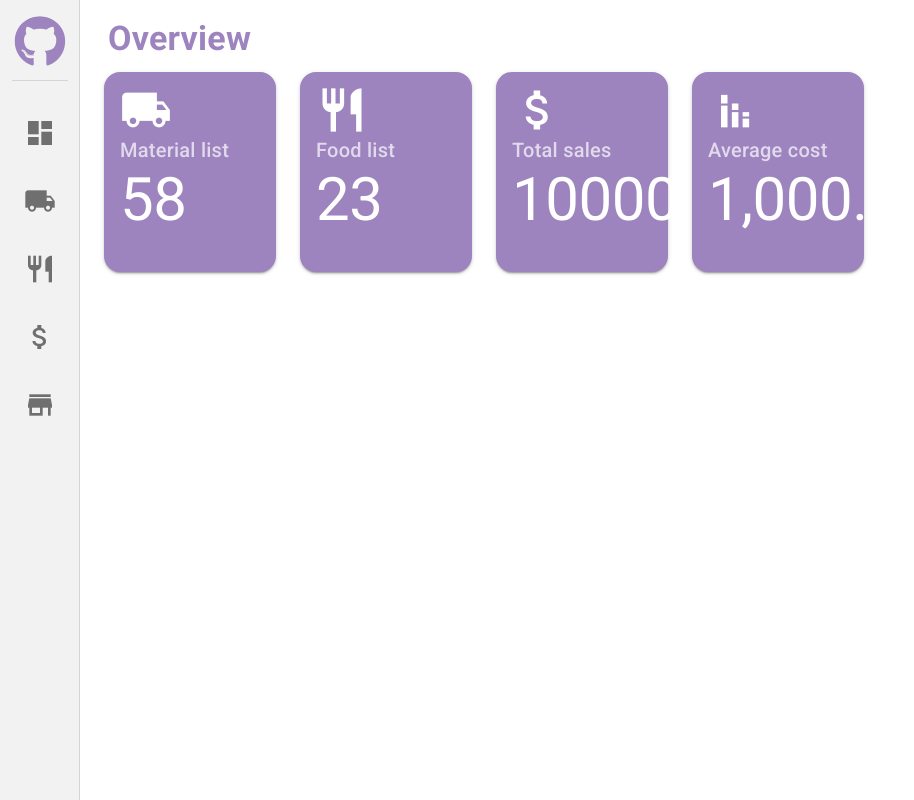
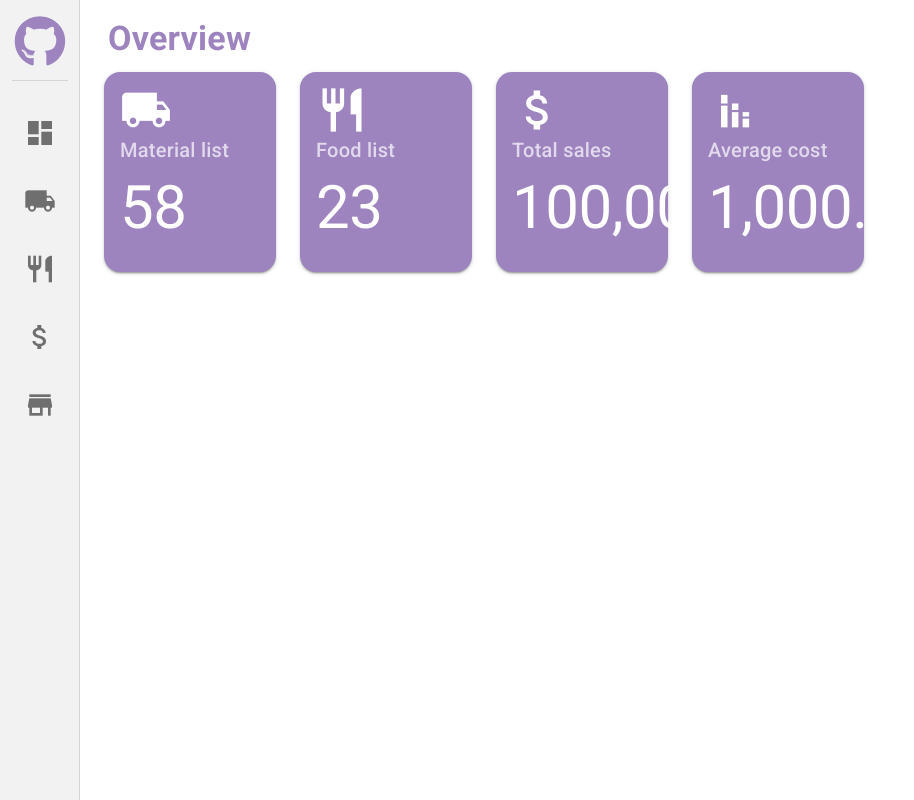
Before and after one commit to Ohmry/food-management-system, a Vue app: page /dashboard in a window 1280 px wide. Shown: the whole page, without its empty margins (0-914 px from the left). Built offline with nearby package versions, Linux system fonts and the light colour scheme.

Commit message:
modified OverviewItem.vue

```diff
--- a/src/components/Dashboard/OverviewItem.vue
+++ b/src/components/Dashboard/OverviewItem.vue
@@ -3,7 +3,8 @@
     <v-card class="d-flex rounded-xl"
       :color="active ? '#58238C' : '#9D84BF'"
       @click="toggle"
-      dark height="200">
+      dark height="200"
+      style="user-select: none">
       <v-row>
         <v-col cols="12" sm="12">
           <v-list-item three-line>
@@ -12,22 +13,11 @@
                 <v-icon size="52" v-text="icon"></v-icon>
               </div>
               <v-list-item-subtitle v-text="title" class="text-h6"></v-list-item-subtitle>
-              <v-list-item-title class="healine text-h2">
+              <v-list-item-title class="healine text-h2 mt-2">
                 <strong v-text="value"></strong>
               </v-list-item-title>
             </v-list-item-content>
           </v-list-item>
-          <!-- <v-list-item two-line>
-            <v-list-item-content>
-              <v-list-item-title class="text-center mt-5">
-                  <v-icon large v-text="icon"></v-icon>
-                  <span v-text="title" class="text-h5 ml-2" style="vertical-align: middle"></span>
-              </v-list-item-title>
-              <v-list-item-content class="text-h2">
-                <span class="text-center"><strong v-text="value"></strong></span>
-              </v-list-item-content>
-            </v-list-item-content>
-          </v-list-item> -->
         </v-col>
       </v-row>
     </v-card>
--- a/src/views/DashBoard.vue
+++ b/src/views/DashBoard.vue
@@ -16,7 +16,7 @@
               <OverviewItem title="Food list" icon="restaurant" value="23"/>
             </v-col>
             <v-col cols="12" md="2">
-              <OverviewItem title="Total sales" icon="attach_money" value="100000"/>
+              <OverviewItem title="Total sales" icon="attach_money" value="100,000"/>
             </v-col>
             <v-col cols="12" md="2">
               <OverviewItem title="Average cost" icon="stacked_bar_chart" value="1,000.5"/>
```
